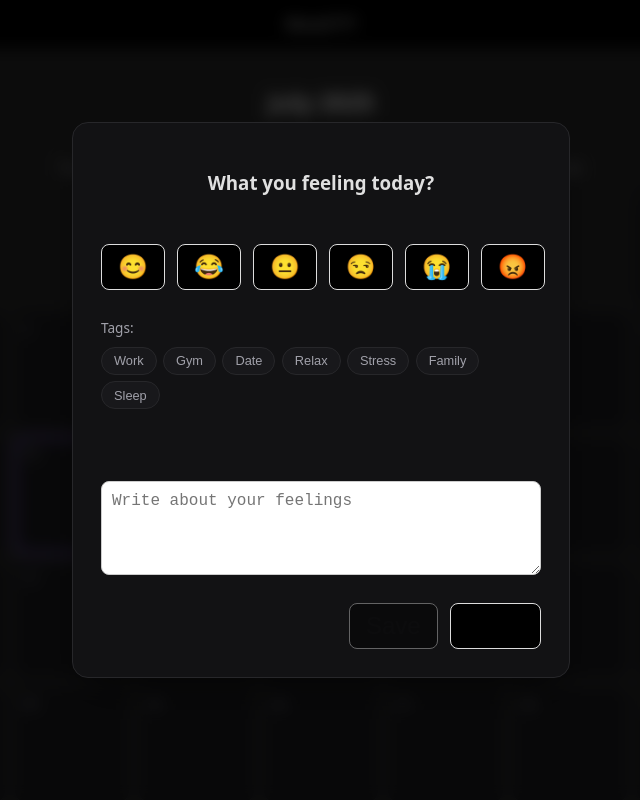
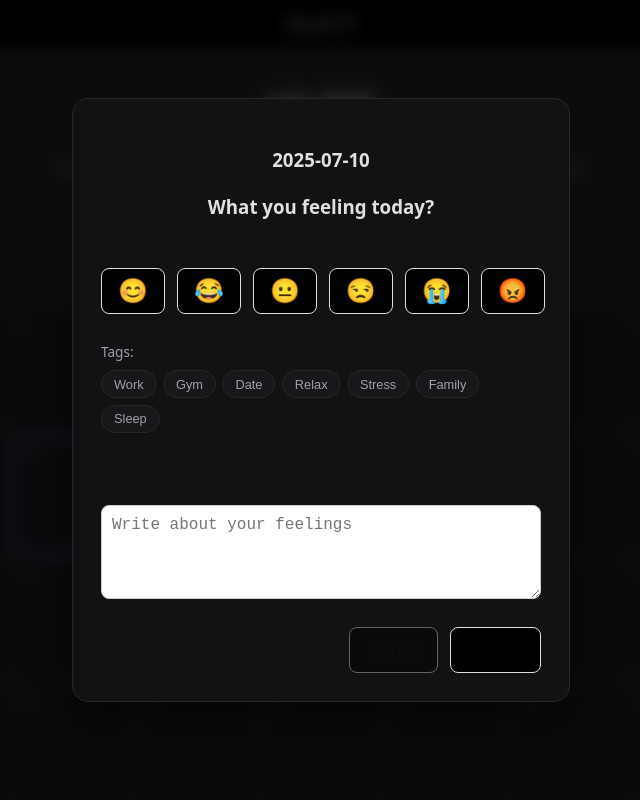
Before and after one commit to Aspen-13/MoodTracker, a React (Vite) app: page / in a window 1280 px wide. Both pictures are taken after a click on the element "10". Shown: the top 800 px of the page, without its empty margins (319-959 px from the left). Built offline with nearby package versions, Linux system fonts and the light colour scheme.

Commit message:
Added date to the popup of the emoji picker

```diff
--- a/src/Components/EmojiPicker/EmojiPicker.css
+++ b/src/Components/EmojiPicker/EmojiPicker.css
@@ -14,7 +14,6 @@
   box-sizing: border-box;
 }
 
-/* Modal Card */
 .emoji-popup {
   background: #121214;
   border: 1px solid #27272a;
@@ -104,14 +103,13 @@
   background-color: #27272a;
 }
 
-.emoji-btn.selected {
+.selected-emoji {
   border-color: #8b5cf6;
   background: rgba(139, 92, 246, 0.15);
   transform: scale(1.1);
   box-shadow: 0 0 12px rgba(139, 92, 246, 0.3);
 }
 
-/* Tag Selection */
 .tags-container {
   display: flex;
   flex-direction: column;
--- a/src/Components/EmojiPicker/EmojiPicker.tsx
+++ b/src/Components/EmojiPicker/EmojiPicker.tsx
@@ -40,7 +40,10 @@ function EmojiPicker({ date, onSave, onClose, defaultEntry }: props) {
   return (
     <div className="emoji-overlay" onClick={onClose}>
       <div className="emoji-popup" onClick={(e) => e.stopPropagation()}>
-        <h3> What you feeling today?</h3>
+        <div className="emoji-popup-header">
+          <h3>{date}</h3>
+          <h3> What you feeling today?</h3>
+        </div>
         <div className="emoji-grid">
           {Object.values(MOOD_DEFINITION).map(({ emoji, label }) => (
             <Button
```
